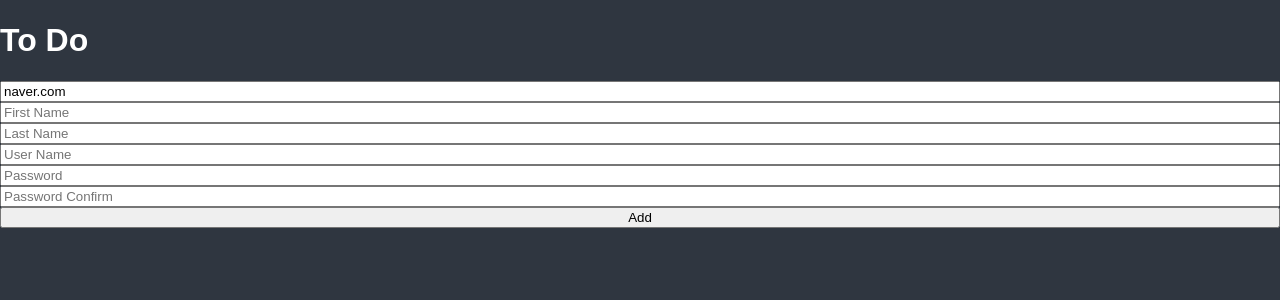
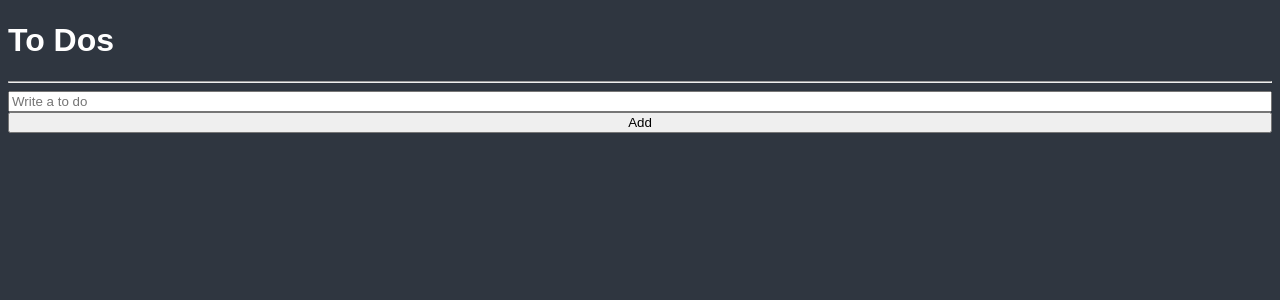
Before and after one commit to starcoex/react-masterclass-todo, a React (Create React App) app: page / in a window 1280 px wide. Shown: the top 300 px of the page. Built offline with nearby package versions, Linux system fonts and the light colour scheme.

Commit message:
react to-do recoil, useForm part1

```diff
--- a/src/App.css
+++ /dev/null
@@ -1,38 +0,0 @@
-.App {
-  text-align: center;
-}
-
-.App-logo {
-  height: 40vmin;
-  pointer-events: none;
-}
-
-@media (prefers-reduced-motion: no-preference) {
-  .App-logo {
-    animation: App-logo-spin infinite 20s linear;
-  }
-}
-
-.App-header {
-  background-color: #282c34;
-  min-height: 100vh;
-  display: flex;
-  flex-direction: column;
-  align-items: center;
-  justify-content: center;
-  font-size: calc(10px + 2vmin);
-  color: white;
-}
-
-.App-link {
-  color: #61dafb;
-}
-
-@keyframes App-logo-spin {
-  from {
-    transform: rotate(0deg);
-  }
-  to {
-    transform: rotate(360deg);
-  }
-}
--- a/src/App.tsx
+++ b/src/App.tsx
@@ -1,7 +1,6 @@
 import React from 'react';
-import './App.css';
 import GlobalStyle from './styles/GlobalStyle';
-import ToDoList from './ToDoList';
+import ToDoList from './components/ToDoList';
 
 function App() {
   return (
--- a/src/ToDoList.tsx
+++ /dev/null
@@ -1,86 +0,0 @@
-import React from 'react';
-import { useForm } from 'react-hook-form';
-import styled from 'styled-components';
-
-interface IFormData {
-  // [key: string]: string;
-  email: string;
-  firstName: string;
-  lastName: string;
-  userName: string;
-  password: string;
-  password1: string;
-}
-
-export default function ToDoList() {
-  const {
-    register,
-    handleSubmit,
-    formState: { errors },
-    setError,
-  } = useForm<IFormData>({
-    defaultValues: { email: 'naver.com' },
-  });
-  const onSubmit = (data: IFormData) => {
-    if (data.password !== data.password1) {
-      setError('password1', { message: 'xxx' }, { shouldFocus: true });
-    }
-    if (data.firstName === 'nico') {
-      setError('firstName', { message: '가입불가' });
-    }
-  };
-  // const { errors } = formState;
-  // console.log(errors);
-  const Form = styled.form`
-    display: flex;
-    flex-direction: column;
-  `;
-
-  return (
-    <div>
-      <h1>To Do</h1>
-      <Form onSubmit={handleSubmit(onSubmit)}>
-        <input
-          {...register('email', {
-            required: true,
-            minLength: { value: 4, message: 'shots' },
-          })}
-          placeholder='Email'
-        />
-        <span>{errors?.email?.message}</span>
-        <input
-          {...register('firstName', {
-            validate: (value) => (value.includes('nicoo') ? 'XXXXX' : true),
-          })}
-          placeholder='First Name'
-        />
-        <span>{errors.firstName?.message}</span>
-        <input {...register('lastName')} placeholder='Last Name' />
-        <input {...register('userName')} placeholder='User Name' />
-        <input
-          {...register('password', {
-            required: '필수',
-            minLength: {
-              value: 5,
-              message: '5글자 이상',
-            },
-          })}
-          placeholder='Password'
-        />
-        <input
-          {...register('password1', {
-            required: '필수',
-            minLength: {
-              value: 5,
-              message: '패스워드가 일치 하지 않습니다',
-            },
-          })}
-          placeholder='Password Confirm'
-        />
-        <span>{errors?.password1?.message}</span>
-
-        <button>Add</button>
-      </Form>
-    </div>
-  );
-}
--- /dev/null
+++ b/src/components/ToDoList.tsx
@@ -0,0 +1,39 @@
+import React from 'react';
+import { useForm } from 'react-hook-form';
+import { constSelector, useRecoilState } from 'recoil';
+import styled from 'styled-components';
+import { toDoState } from '../recoil/atoms';
+
+interface IForm {
+  toDo: string
+
+}
+
+export default function ToDoList() {
+  const Form = styled.form`
+    display: flex;
+    flex-direction: column;
+  `;
+  // const toDoValue = useRecoilValue(toDoState)
+  // const toDoModifiedFn = useSetRecoilState(toDoState)
+  const [toDos, setToDos] = useRecoilState(toDoState)
+  const { register, handleSubmit, formState: { errors }, setValue } = useForm<IForm>()
+  const handleVaild = ({ toDo }: IForm) => {
+
+    setToDos((pre) => [{ id: Date.now(), text: toDo, category: "TO-DO" }, ...pre])
+    setValue("toDo", "")
+  }
+  return (
+    <div>
+      <h1>To Dos</h1>
+      <hr />
+      <Form onSubmit={handleSubmit(handleVaild)}>
+        <input {...register("toDo", { required: "Please wirte a To Do" })} placeholder="Write a to do"></input>
+        <button>Add</button>
+        <ul>
+          {toDos.map((currnet) => <li key={currnet.id}>{currnet.text}</li>)}
+        </ul>
+      </Form>
+    </div >
+  );
+}
--- a/src/index.css
+++ /dev/null
@@ -1,13 +0,0 @@
-body {
-  margin: 0;
-  font-family: -apple-system, BlinkMacSystemFont, 'Segoe UI', 'Roboto', 'Oxygen',
-    'Ubuntu', 'Cantarell', 'Fira Sans', 'Droid Sans', 'Helvetica Neue',
-    sans-serif;
-  -webkit-font-smoothing: antialiased;
-  -moz-osx-font-smoothing: grayscale;
-}
-
-code {
-  font-family: source-code-pro, Menlo, Monaco, Consolas, 'Courier New',
-    monospace;
-}
--- a/src/index.tsx
+++ b/src/index.tsx
@@ -1,8 +1,6 @@
 import React from 'react';
 import ReactDOM from 'react-dom/client';
-import './index.css';
 import App from './App';
-import reportWebVitals from './reportWebVitals';
 import { RecoilRoot } from 'recoil';
 import { ThemeProvider } from 'styled-components';
 import { darkTheme } from './theme';
@@ -19,8 +17,3 @@ root.render(
     </RecoilRoot>
   </React.StrictMode >
 );
-
-// If you want to start measuring performance in your app, pass a function
-// to log results (for example: reportWebVitals(console.log))
-// or send to an analytics endpoint. Learn more: https://bit.ly/CRA-vitals
-reportWebVitals();
--- a/src/react-app-env.d.ts
+++ /dev/null
@@ -1 +0,0 @@
-/// <reference types="react-scripts" />
--- /dev/null
+++ b/src/recoil/atoms.ts
@@ -0,0 +1,12 @@
+import { atom } from 'recoil';
+
+interface IToDo {
+  id: number;
+  text: string;
+  category: 'TO-DO' | 'DOING' | 'DONE';
+}
+
+export const toDoState = atom<IToDo[]>({
+  key: 'toDo',
+  default: [],
+});
--- a/src/reportWebVitals.ts
+++ /dev/null
@@ -1,15 +0,0 @@
-import { ReportHandler } from 'web-vitals';
-
-const reportWebVitals = (onPerfEntry?: ReportHandler) => {
-  if (onPerfEntry && onPerfEntry instanceof Function) {
-    import('web-vitals').then(({ getCLS, getFID, getFCP, getLCP, getTTFB }) => {
-      getCLS(onPerfEntry);
-      getFID(onPerfEntry);
-      getFCP(onPerfEntry);
-      getLCP(onPerfEntry);
-      getTTFB(onPerfEntry);
-    });
-  }
-};
-
-export default reportWebVitals;
```
Also changed, not shown: src/setupTests.ts (deleted, +0 -5 lines), src/logo.svg (deleted), 1 other file (tests, documents, lock files or other folders).
